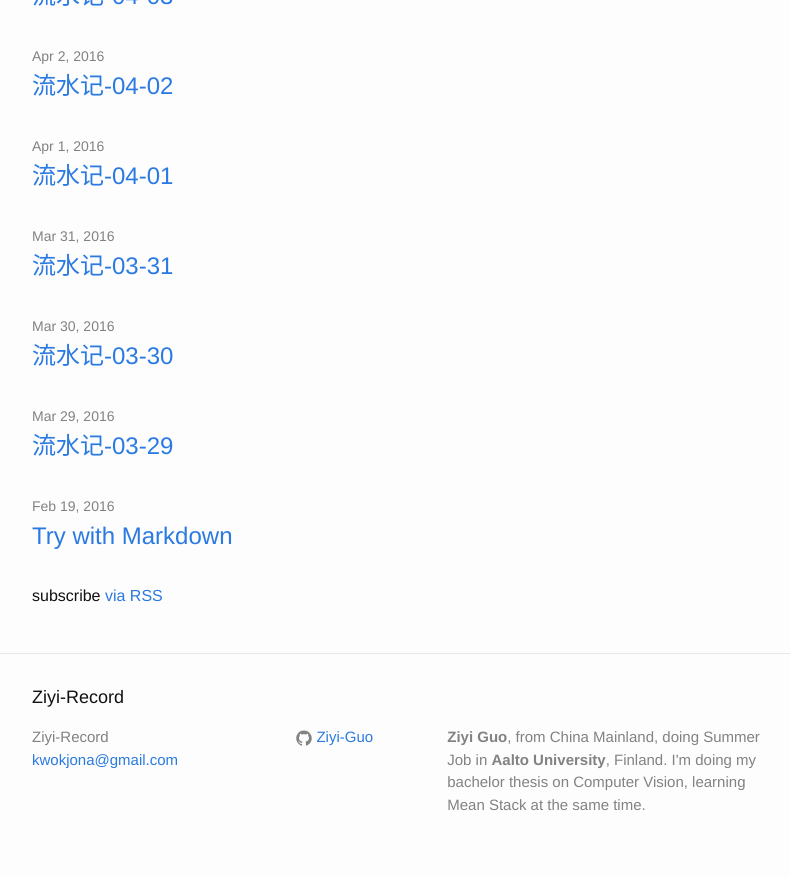
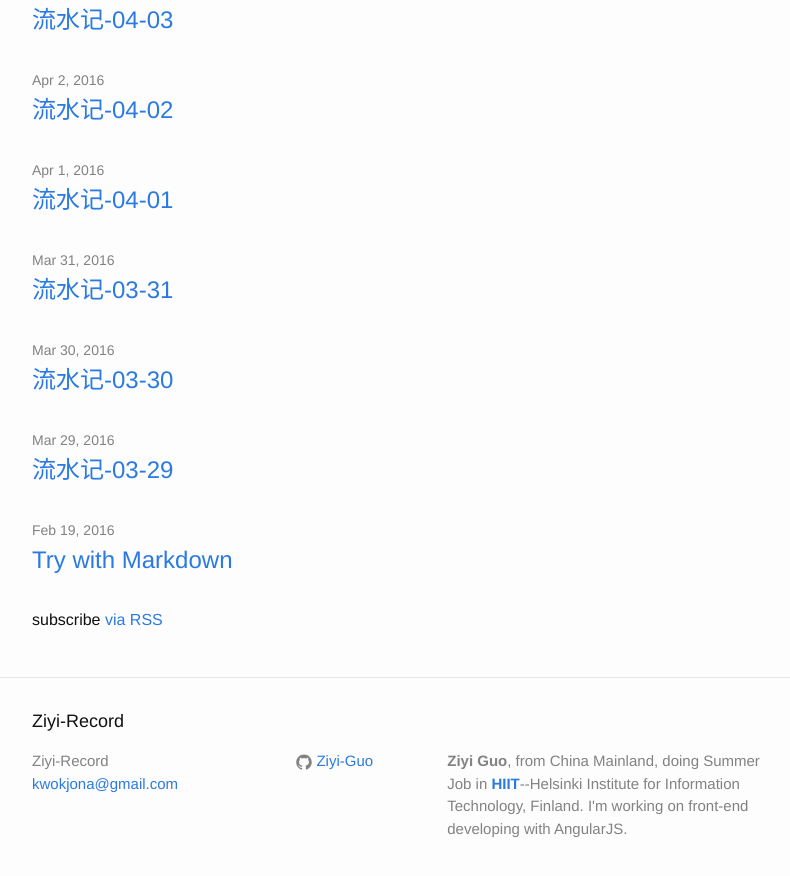
Before and after one commit to Ziyi-Guo/Ziyi-Guo.github.io, a Jekyll site: the page built from index.html, in a window 1280 px wide and 900 px high, scrolled down 2703 px. Shown: the top 876 px of the window, without its empty margins (238-1028 px from the left). Built offline with Jekyll 4.4.1, drawn with Linux system fonts in a browser that asks for light colours; some of the changed text lies outside the part shown.

Commit message:
site change

```diff
--- a/_config.yml
+++ b/_config.yml
@@ -9,9 +9,10 @@
 title: Ziyi-Record
 email: kwokjona@gmail.com
 description: > # this means to ignore newlines until "baseurl:"
-  <b>Ziyi Guo</b>, from China Mainland, doing Summer Job in <b>Aalto University</b>,
-  Finland. I'm doing my bachelor thesis on Computer Vision, learning Mean Stack
-  at the same time.
+  <b>Ziyi Guo</b>, from China Mainland, doing Summer Job in
+  <a href="http://www.hiit.fi"><b>HIIT</b></a>--Helsinki Institute
+  for Information Technology, Finland. I'm working on front-end developing
+  with AngularJS.
 baseurl: "" # the subpath of your site, e.g. /blog
 url: "http://ziyi-guo.github.io" # the base hostname & protocol for your site
 facebook_username: Ziyi Guo
@@ -23,6 +24,9 @@
 # other config
 timezone: Europe/Helsinki
 
+# dependencies
+gems: [jekyll-paginate]
+
 #defaults for posts
 defaults:
  -
```
Also changed, not shown: index.html (line endings or trailing spaces).
